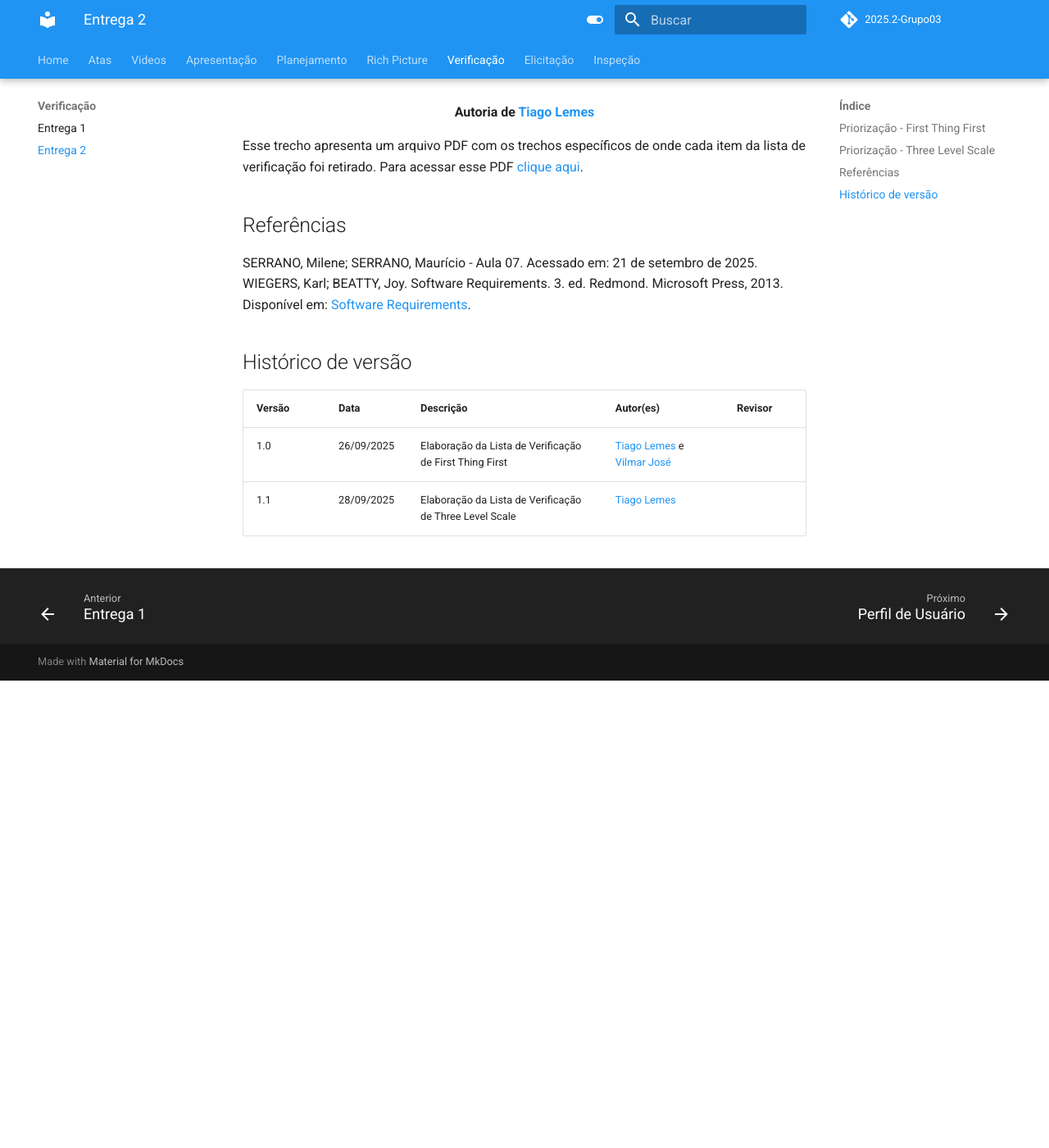
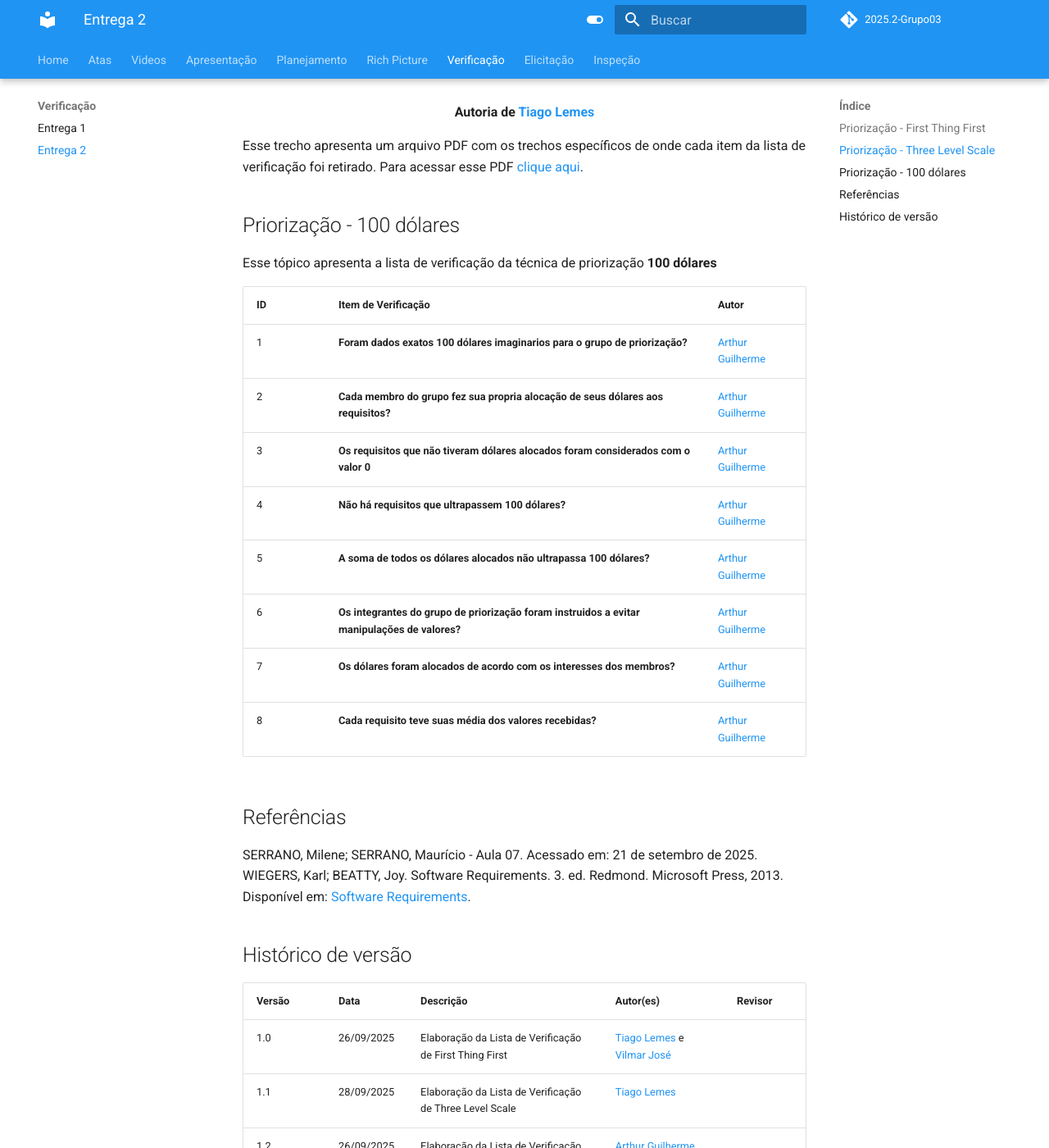
Before and after one commit to Requisitos-de-Software/2025.2-Grupo03, an MkDocs documentation site: the page built from docs/Verificacao/verificacao2.md, in a window 1280 px wide and 1400 px high, scrolled down 2322 px. Shown: the whole window at 82% size. Built offline with MkDocs 1.6.1 and Material for MkDocs 9.7.7, drawn with Linux system fonts in a browser that asks for light colours; comment, search, counter and statistics services are not loaded; before the commit the page ends 3152 px from its top, so only the background shows below that; some of the changed text lies outside the part shown.

Commit message:
Elaboração da Lista de Verificação de 100 dólares

```diff
--- a/docs/Verificacao/verificacao2.md
+++ b/docs/Verificacao/verificacao2.md
@@ -47,6 +47,20 @@ Esse tópico apresenta a lista de verificação da técnica de priorização **T
 
 Esse trecho apresenta um arquivo PDF com os trechos específicos de onde cada item da lista de verificação foi retirado. Para acessar esse PDF [clique aqui](../arquivos/ListaVerificacaoTLS.pdf).
 
+## Priorização - 100 dólares
+Esse tópico apresenta a lista de verificação da técnica de priorização **100 dólares**
+
+| ID | Item de Verificação | Autor |
+|----|---------------------|-------|
+| 1 | **Foram dados exatos 100 dólares imaginarios para o grupo de priorização?** | [Arthur Guilherme](https://github.com/ArthurGuilher62) |
+| 2 | **Cada membro do grupo fez sua propria alocação de seus dólares aos requisitos?** | [Arthur Guilherme](https://github.com/ArthurGuilher62) |
+| 3 | **Os requisitos que não tiveram dólares alocados foram considerados com o valor 0** | [Arthur Guilherme](https://github.com/ArthurGuilher62) |
+| 4 | **Não há requisitos que ultrapassem 100 dólares?** | [Arthur Guilherme](https://github.com/ArthurGuilher62) |
+| 5 | **A soma de todos os dólares alocados não ultrapassa 100 dólares?** | [Arthur Guilherme](https://github.com/ArthurGuilher62) |
+| 6 | **Os integrantes do grupo de priorização foram instruidos a evitar manipulações de valores?** | [Arthur Guilherme](https://github.com/ArthurGuilher62) |
+| 7 | **Os dólares foram alocados de acordo com os interesses dos membros?** | [Arthur Guilherme](https://github.com/ArthurGuilher62) |
+| 8 | **Cada requisito teve suas média dos valores recebidas?** | [Arthur Guilherme](https://github.com/ArthurGuilher62) |
+
 
 ## Referências
 SERRANO, Milene; SERRANO, Maurício - Aula 07. Acessado em: 21 de setembro de 2025.
@@ -58,3 +72,4 @@ WIEGERS, Karl; BEATTY, Joy. Software Requirements. 3. ed. Redmond. Microsoft Pre
 | ---- | ----- | ----- | ---- | ----- |
 | 1.0 | 26/09/2025 | Elaboração da Lista de Verificação de First Thing First | [Tiago Lemes](https://github.com/TiagoTeixeira-2005) e [Vilmar José](https://github.com/VilmarFagundes) | |
 | 1.1 | 28/09/2025 | Elaboração da Lista de Verificação de Three Level Scale | [Tiago Lemes](https://github.com/TiagoTeixeira-2005) | |
+| 1.2 | 26/09/2025 | Elaboração da Lista de Verificação de 100 dólares | [Arthur Guilherme](https://github.com/ArthurGuilher62) | |
```
